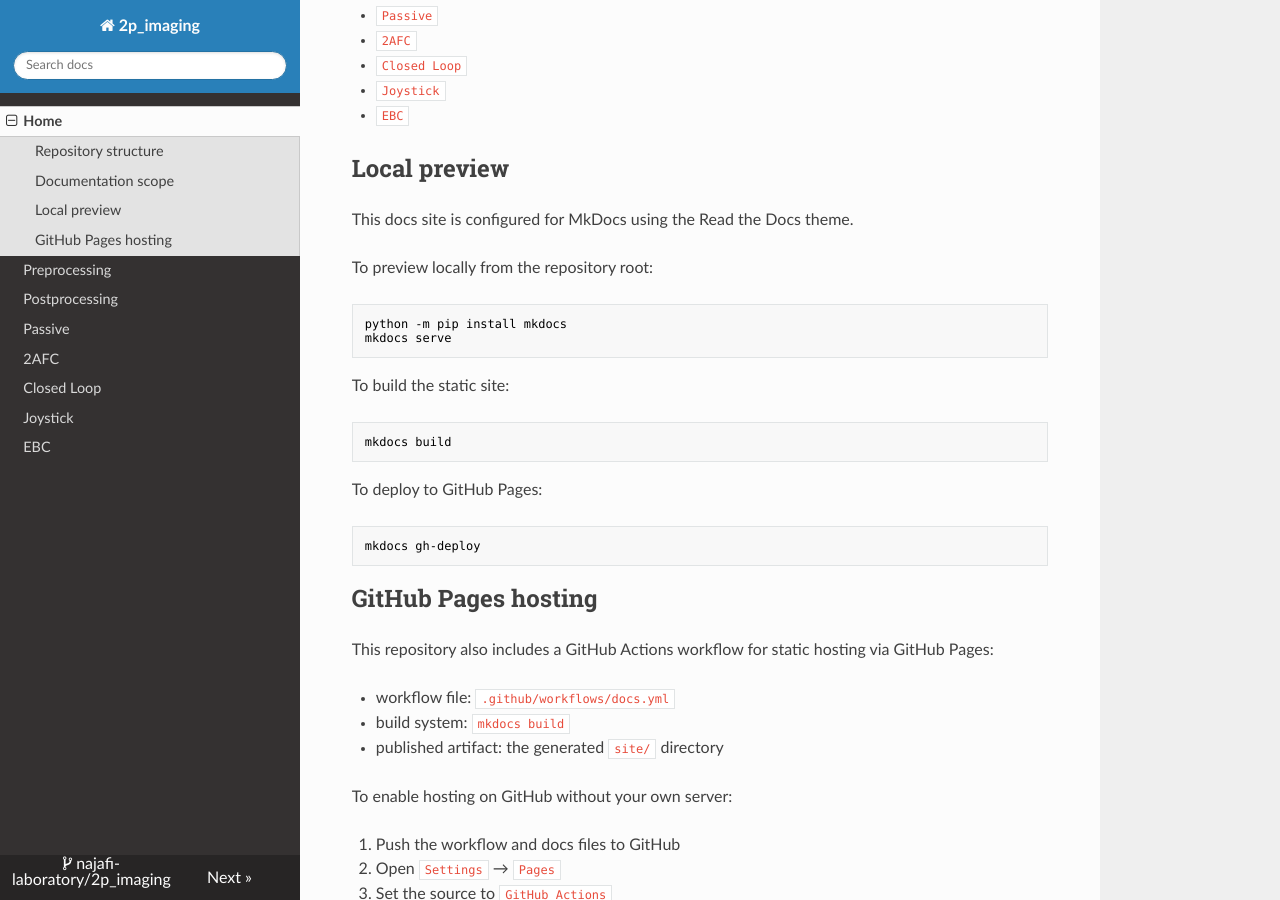
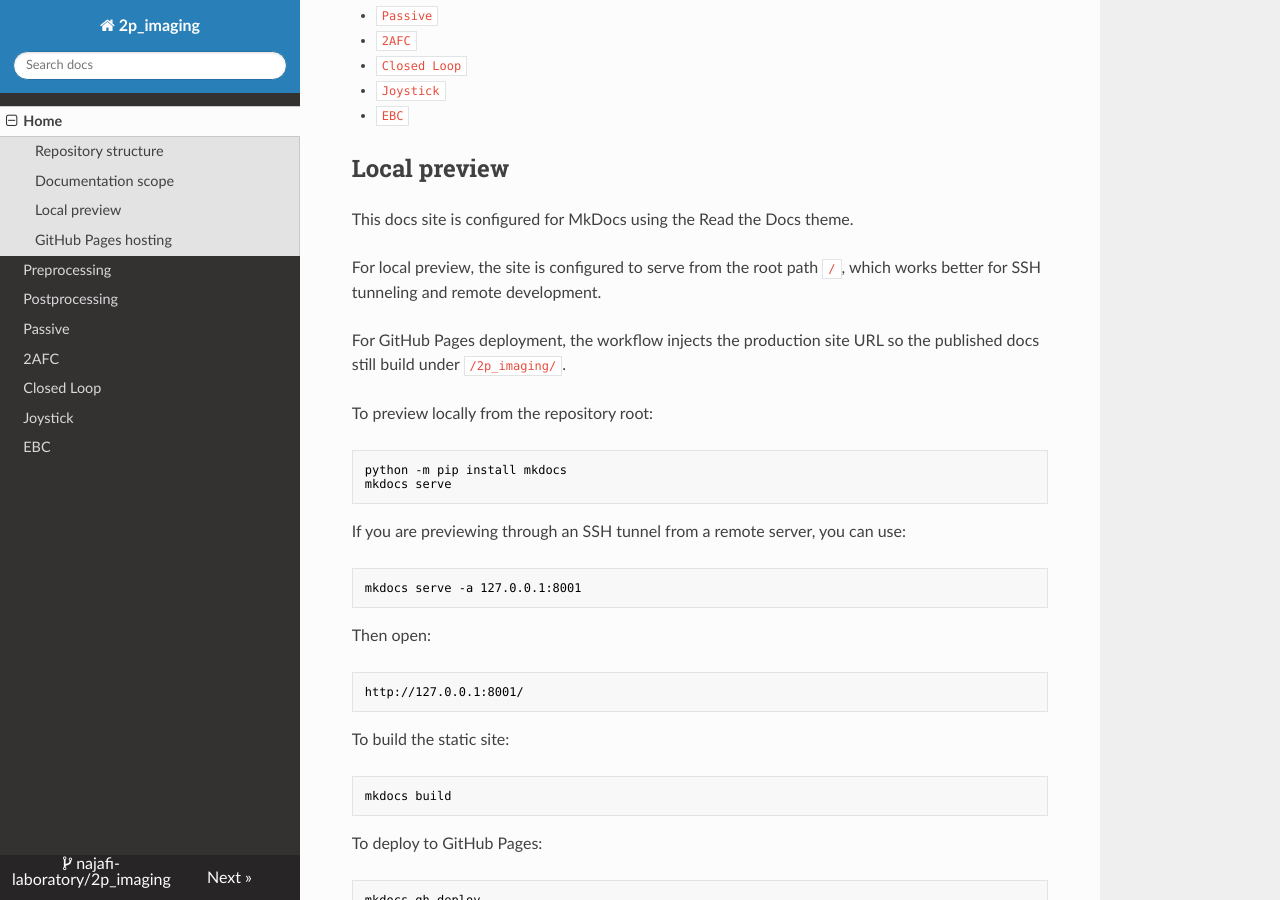
Before and after one commit to najafi-laboratory/2p_imaging, an MkDocs documentation site: the page built from docs/index.md, in a window 1280 px wide and 900 px high, scrolled down 998 px. Built offline with MkDocs 1.6.1, drawn with Linux system fonts in a browser that asks for light colours; nearby versions of some CDN libraries.

Commit message:
Adjust docs URLs for local tunnel preview

````diff
--- a/docs/index.md
+++ b/docs/index.md
@@ -39,11 +39,27 @@ The following sections are present as placeholders only:
 
 This docs site is configured for MkDocs using the Read the Docs theme.
 
+For local preview, the site is configured to serve from the root path `/`, which works better for SSH tunneling and remote development.
+
+For GitHub Pages deployment, the workflow injects the production site URL so the published docs still build under `/2p_imaging/`.
+
 To preview locally from the repository root:
 
 ```bash
 python -m pip install mkdocs
 mkdocs serve
+```
+
+If you are previewing through an SSH tunnel from a remote server, you can use:
+
+```bash
+mkdocs serve -a 127.0.0.1:8001
+```
+
+Then open:
+
+```text
+http://127.0.0.1:8001/
 ```
 
 To build the static site:
--- a/mkdocs.yml
+++ b/mkdocs.yml
@@ -1,6 +1,6 @@
 site_name: 2p_imaging
 site_description: Documentation for the Najafi Lab 2p imaging analysis repository
-site_url: https://najafi-laboratory.github.io/2p_imaging/
+site_url: !ENV [SITE_URL, '']
 repo_url: https://github.com/najafi-laboratory/2p_imaging
 repo_name: najafi-laboratory/2p_imaging
 
````
Also changed, not shown: 1 other file.
